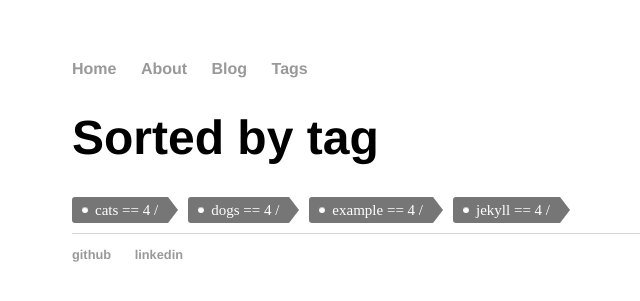
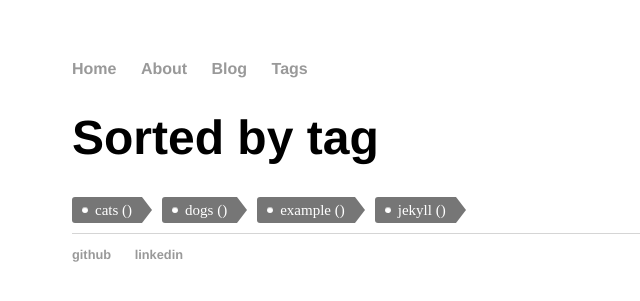
Before and after one commit to nbobhate/nbobhate.github.io, a Jekyll site: the page built from tags/index.html, in a window 1280 px wide. Shown: the top 301 px of the page, without its empty margins (120-760 px from the left). Built offline with Jekyll 4.4.1, drawn with Linux system fonts in a browser that asks for light colours.

Commit message:
Update index.html

```diff
--- a/tags/index.html
+++ b/tags/index.html
@@ -16,14 +16,12 @@ title: Sorted by tag
 
 <!-- List of all tags -->
 <ul class="tags">
-  {% for item in (0..site.tags.size) %}
-    {% unless forloop.last %}
-      {% capture this_word %}{{ tag_words[item] }}{% endcapture %}
-      <li>
-        <a href="#{{ this_word | cgi_escape }}" class="tag">
-          {{ this_word }} == {{ site.tags.size }} / {{ tag_word.size }}
-        </a>
-      </li>
-    {% endunless %}
-  {% endfor %}
+  {% for item in (0..site.tags.size) %}{% unless forloop.last %}
+    {% capture this_word %}{{ tag_words[item] }}{% endcapture %}
+    <li>
+      <a href="#{{ this_word | cgi_escape }}" class="tag">{{ this_word }}
+        <span>({{ site.tags[this_word].size }})</span>
+      </a>
+    </li>
+  {% endunless %}{% endfor %}
 </ul>
```
